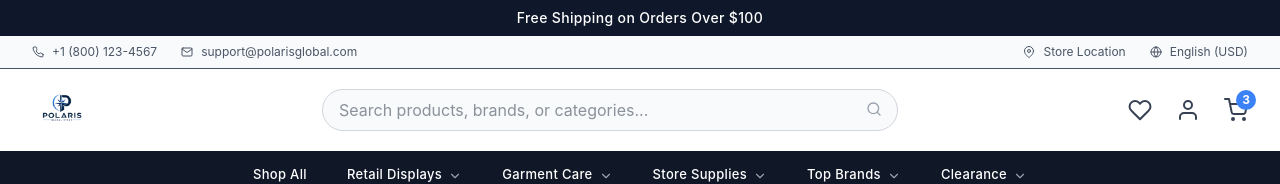
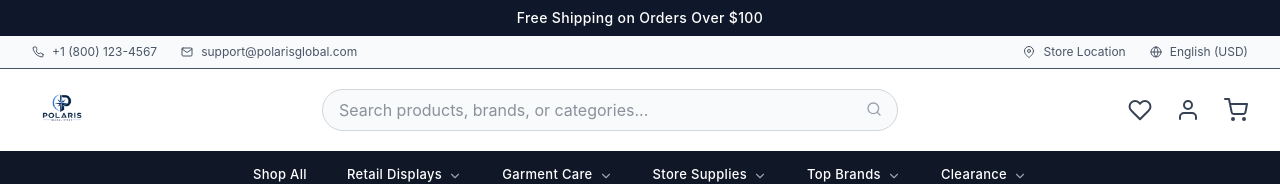
Before and after one commit to rohitkumar91131/polaris-store, a React (Vite) app: page / in a window 1280 px wide. Shown: the top 184 px of the page. Built offline with nearby package versions, Linux system fonts and the light colour scheme.

Commit message:
fixed header

```diff
--- a/src/components/Header/Header.jsx
+++ b/src/components/Header/Header.jsx
@@ -11,7 +11,7 @@ export default function Header() {
 
       {/* Mobile Menu & Logo Section */}
       <div className="flex items-center gap-4">
-        {/* Hamburger Menu - Visible only on mobile, left of the logo */}
+        {/* Hamburger Menu - Visible only on mobile */}
         <button
           className="md:hidden text-gray-800 hover:text-accent transition-colors p-1"
           onClick={() => dispatch(toggleMobileMenu())}
@@ -22,13 +22,13 @@ export default function Header() {
         <a href="/" className="flex-shrink-0 cursor-pointer">
           <img
             src="/assets/images/logo.webp"
-            alt="Polaris Global Store Logo"
+            alt="Store Logo"
             className="h-8 md:h-10 object-contain"
           />
         </a>
       </div>
 
-      {/* Search Bar */}
+      {/* Search Bar - Hidden on mobile, visible on medium+ */}
       <div className="hidden md:flex flex-1 max-w-xl mx-8 relative">
         <input
           type="text"
@@ -40,17 +40,19 @@ export default function Header() {
 
       {/* Dynamic Data-Driven Icons */}
       <div className="flex items-center gap-4 md:gap-6 text-gray-700">
+        {/* Heart Icon - Hidden on mobile, visible on small+ */}
         <a href={headerLinks.wishlist} className="hover:text-accent transition-colors hidden sm:block">
           <FiHeart className="w-6 h-6" />
         </a>
+
+        {/* User Icon - Hidden on mobile, visible on small+ */}
         <a href={headerLinks.profile} className="hover:text-accent transition-colors hidden sm:block">
           <FiUser className="w-6 h-6" />
         </a>
-        <a href={headerLinks.cart} className="hover:text-accent transition-colors relative block">
+
+        {/* Cart Icon - ADDED THIS. Visible on ALL screen sizes */}
+        <a href={headerLinks.cart} className="hover:text-accent transition-colors block">
           <FiShoppingCart className="w-6 h-6" />
-          <span className="absolute -top-2 -right-2 bg-accent text-white text-xs rounded-full w-5 h-5 flex items-center justify-center font-bold">
-            3
-          </span>
         </a>
       </div>
 
```
